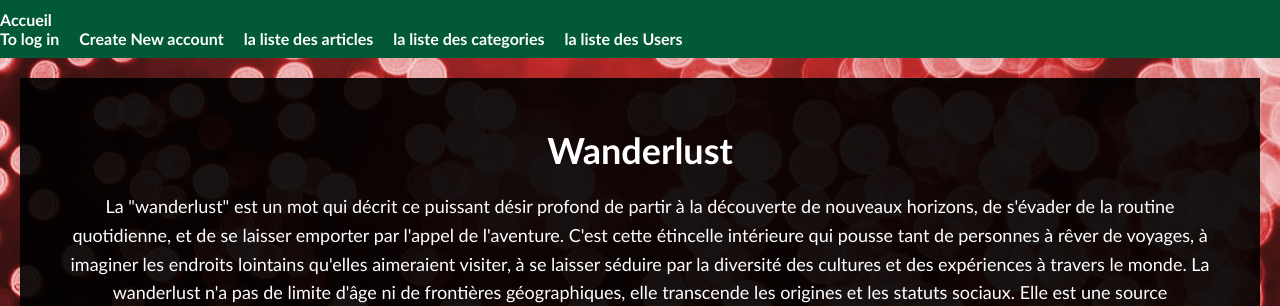
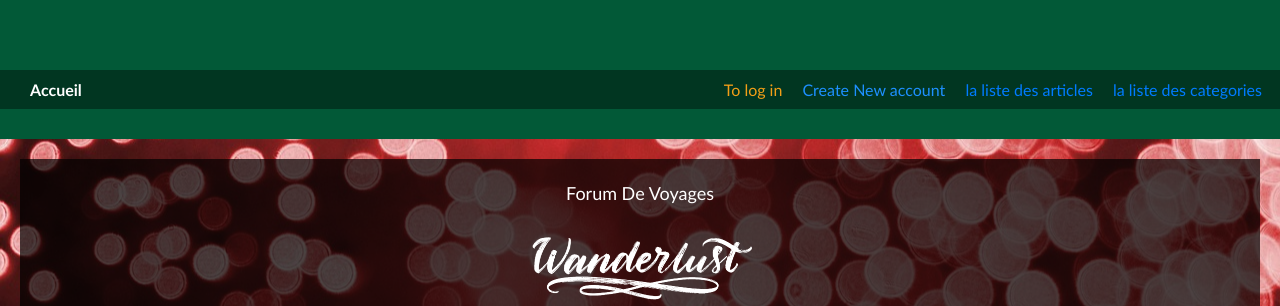
Before and after one commit to Clyde1996/Projet-fin-d-anne, a PHP site: page /klajdi_HAZIRAJ/ in a window 1280 px wide. Shown: the top 306 px of the page. Run offline with PHP 8.4, Linux system fonts and the light colour scheme; some libraries are stand-ins or nearby versions.

Commit message:
css
applique de css dans le code

```diff
--- a/public/css/style.css
+++ b/public/css/style.css
@@ -10,22 +16,51 @@
 
 
 /******************************************************************/
-/* Styles pour le corps accueil*/
+
+/***********************************************/
+/* Accueil*/
+/***********************************************/
+
 .accueil {
-    background: rgba(0,0,0,0.9);
+    width: 100%;
+    height: 35vh;
     color: #fff; /* Couleur du texte */
     text-align: center; /* Centre le texte horizontalement */
-    padding: 50px; /* Espacement intérieur pour le contenu */
+    /* background: no-repeat center/cover url('../img/istockphoto-891939670-2048x2048-transformed.jpeg'); */
+}
+
+.accueil-card{
+    width: 100%;
+    height: 35vh;
+    background:  rgba(0,0,0,0.7);
+    width: 100%;
+    height: 100%;
+
+}
+
+.wanderlust{
+    width: 18%;
 }
 
 .accueil h1 {
     font-size: 36px; /* Taille de la police du titre */
-    margin-bottom: 20px; /* Espacement sous le titre */
+    margin-bottom: 30px; /* Espacement sous le titre */
 }
 
 .accueil p {
+    padding: 20px;
     font-size: 18px; /* Taille de la police du paragraphe */
     line-height: 1.6; /* Espacement des lignes dans le paragraphe */
+    will-change: transform, opacity;
+    animation-duration: 1500ms;
+}
+
+.home-video{
+    height: 160%;
+    width: 100%;
+    object-fit: cover;
+    object-position: center center;
+    opacity: 1;
 }
 
 /* Styles pour le corps de la page */
@@ -39,26 +74,83 @@ body {
 header {
     background-color: #025937;
     color: #fff;
-    padding: 10px 0;
+    padding: 30px 0;
 }
 
-#nav-left, #nav-right {
+/***********************************************/
+/* NavBar*/
+/***********************************************/
+
+
+
+nav {
+    background: rgba(0,0,0,0.4);
+    color: #fff; /* Couleur du texte */
     display: flex;
-    align-items: center;
-}
+    justify-content: space-between;
+    padding: 10px;
+  }
 
-#nav-left a, #nav-right a {
+  #nav-left ul, #nav-right ul {
+    list-style: none;
+    padding: 0;
+    margin: 0;
+  }
+
+  #nav-left ul li, #nav-right ul li {
+    display: inline;
+    margin-right: 20px;
+  }
+
+  #nav-left ul li a, #nav-right ul li a {
+    text-decoration: none;
     color: #fff;
-    text-decoration: none;
-    margin-right: 20px;
     font-weight: bold;
-}
+    margin: 0 20px;
+  }
 
-#nav-right a:hover {
+  #nav-left ul li a:hover, #nav-right ul li a:hover {
     text-decoration: underline;
-}
+  }
 
-/* Styles pour la section principale (main) */
+
+  #nav-right a{
+    margin: 0 8px;
+  }
+
+  /* Styling pour le lien de connexion */
+  #nav-right a[href*="connexionForm"] {
+    color: #f39f18; /* Couleur orange pour le lien de connexion */
+  }
+
+  /* Styling pour le lien de création de compte */
+  #nav-right a[href*="registerForm"] {
+    color: #1e90ff; /* Couleur bleue pour le lien de création de compte */
+  }
+
+  /* Styling pour le lien de déconnexion */
+  #nav-right a[href*="logout"] {
+    color: #ff3333; /* Couleur rouge pour le lien de déconnexion */
+  }
+
+
+
+  /* Styles pour les icônes FontAwesome (le cas échéant) */
+  #nav-right .fa-brands {
+    font-size: 20px;
+    margin-right: 10px;
+  }
+
+  /* Styles pour les messages d'erreur et de succès */
+  .message {
+    padding: 10px;
+    text-align: center;
+  }
+
+/***********************************************/
+/* la section principale Main*/
+/***********************************************/
+
 
 /* background-attachment: fixed; permet de figer l'image d'arrière-plan d'un élément par rapport à la fenêtre du navigateur, créant ainsi un effet de parallaxe où l'image reste immobile pendant que le contenu de la page défile.*/
 #forum {
--- a/view/forum/listUsers.php
+++ b/view/forum/listUsers.php
@@ -18,7 +18,7 @@ foreach($users as $user){
 
 
   if ($user->hasRole("ROLE_USER")) {
-    echo "Date De Inscription D'utilisateur : ".$user->getDateInscription() ." </br> User Role : ". $user->getUsername() .  "  </br>";
+    echo "<p> Date De Inscription D'utilisateur : ".$user->getDateInscription() ." </br> User Role : ". $user->getUsername() .  "  </br> </p>";
   }
   // else{
   //   echo $user->getUsername(). " ADMIN </br>";
--- a/view/home.php
+++ b/view/home.php
@@ -1,8 +1,18 @@
+<!------------------------------------- Partie 1 ------------------------------------------>
 <div class="accueil">
-    <h1>Wanderlust</h1>
+    <div class="accueil-card">
+    <script src="script.js"></script>
 
-    <p>La "wanderlust" est un mot qui décrit ce puissant désir profond de partir à la découverte de nouveaux horizons, de s'évader de la routine quotidienne, et de se laisser emporter par l'appel de l'aventure. C'est cette étincelle intérieure qui pousse tant de personnes à rêver de voyages, à imaginer les endroits lointains qu'elles aimeraient visiter, à se laisser séduire par la diversité des cultures et des expériences à travers le monde. La wanderlust n'a pas de limite d'âge ni de frontières géographiques, elle transcende les origines et les statuts sociaux. Elle est une source inépuisable d'inspiration pour planifier des escapades passionnantes et pour embrasser l'inconnu avec enthousiasme. En somme, la wanderlust incarne l'amour profond pour l'aventure et la découverte.</p>
+        <p>Forum De Voyages</p>
+
+        <img src="./public/img/rrr.png" alt="wanderlust" class="wanderlust">
+
+        <video class="home-video"  muted loop autoplay src="https://video.wixstatic.com/video/375882_9f1a8e8b364946f38b7eb05436e76503/1080p/mp4/file.mp4"></video>
+
+        <p>Explore the forum below and find answers to all of your questions.</p>
+    </div>
 </div>
+<div id="home-login"></div>
 <p>
     <a href="index.php?ctrl=security&action=connexionForm">Se connecter</a>
     <span>&nbsp;-&nbsp;</span>
--- a/view/layout.php
+++ b/view/layout.php
@@ -7,6 +7,8 @@
     <script src="https://cdn.tiny.cloud/1/zg3mwraazn1b2ezih16je1tc6z7gwp5yd4pod06ae5uai8pa/tinymce/5/tinymce.min.js" referrerpolicy="origin"></script>
      <link rel="stylesheet" href="https://cdnjs.cloudflare.com/ajax/libs/font-awesome/6.4.0/css/all.min.css" integrity="sha512-iecdLmaskl7CVkqkXNQ/ZH/XLlvWZOJyj7Yy7tcenmpD1ypASozpmT/E0iPtmFIB46ZmdtAc9eNBvH0H/ZpiBw==" crossorigin="anonymous" referrerpolicy="no-referrer" />
     <link rel="stylesheet" href="public/css/style.css">
+    <script src="public/js/script.js"></script>
+
     <title>FORUM</title>
 </head>
 <body>
@@ -23,37 +25,43 @@
 
                 <nav>
                     <div id="nav-left">
-                        <a href="http://localhost/klajdi_HAZIRAJ/wanderlust/Projet-fin-d-anne/">Accueil</a>
+                        <ul>
+                        <li><a href="http://localhost/klajdi_HAZIRAJ/wanderlust/Projet-fin-d-anne/">Accueil</a></li>
                         <?php
                         if(App\Session::isAdmin()){
                              ?>
-                            <a href="index.php?ctrl=home&action=users">Voir la liste des gens</a> <!---->
+                            <li><a href="index.php?ctrl=forum&action=listUsers">la liste des Users</a></li> <!---->
 
                              <?php
                         }
                         ?>
+                        </ul>
                     </div>
 
+
+
                     <div id="nav-right">
+
+
                     <?php
 
                         if(App\Session::getUser()){
                         ?>
-                            <a href="index.php">Accueil</a>
-                                <a href="index.php?ctrl=security&action=viewProfile">Profile</a>
-                                <a href="index.php?ctrl=forum&action=listCategories">Liste des Catégories</a>
-                                <a href="index.php?ctrl=security&action=logout">Déconnexion</a>
+                                <ul>
+                                    <li><a href="index.php">Accueil</a></li>
+                                    <li><a href="index.php?ctrl=security&action=viewProfile">Profile</a></li>
+                                    <li><a href="index.php?ctrl=forum&action=listCategories">Liste des Catégories</a></li>
+                                    <li><a href="index.php?ctrl=security&action=logout">Déconnexion</a></li>
+                                </ul>
                             <?php
                         }
                         else{
                             ?>
 
-                             <a href="index.php?ctrl=security&action=connexionForm">To log in</a>
-                             <a href="index.php?ctrl=security&action=registerForm">Create New account</a>
-                             <a href="index.php?ctrl=forum&action=listArticles">la liste des articles</a>
-                             <a href="index.php?ctrl=forum&action=listCategories">la liste des categories</a>
-                             <a href="index.php?ctrl=forum&action=listUsers">la liste des Users</a>
-
+                                <a href="index.php?ctrl=security&action=connexionForm">To log in</a>
+                                <a href="index.php?ctrl=security&action=registerForm">Create New account</a>
+                                <a href="index.php?ctrl=forum&action=listArticles">la liste des articles</a>
+                                <a href="index.php?ctrl=forum&action=listCategories">la liste des categories</a>
 
                         <?php
                         }
@@ -69,8 +77,16 @@
             </main>
         </div>
         <footer>
-            <p>&copy; 2020 - Forum CDA - <a href="/home/forumRules.html">Règlement du forum</a> - <a href="">Mentions légales</a></p>
+            <p>&copy; 2023 - Clyde's Forum  - <a href="/home/forumRules.html">Règlement du forum</a> - <a href="">Mentions légales</a></p>
             <!--<button id="ajaxbtn">Surprise en Ajax !</button> -> cliqué <span id="nbajax">0</span> fois-->
+
+
+            <div id="section1-social-medias">
+                <a class="fa-brands fa-instagram" href="https://www.instagram.com/"></a>
+                <a class="fa-brands fa-twitter" href="https://twitter.com/"></a>
+                <a class="fa-brands fa-facebook" href="https://fr-fr.facebook.com/"></a>
+            </div>
+
         </footer>
     </div>
     <script
--- a/view/security/viewProfile.php
+++ b/view/security/viewProfile.php
@@ -5,6 +5,7 @@ $user = $result["data"]["user"];
 
 ?>
 
+<div class="profil">
 
     <h2><i><?= App\Session::getUser()->getUsername() ?></i></h2>
 
@@ -21,3 +22,6 @@ if (App\Session::getUser()->hasRole("ROLE_USER")) {
     <p>Role : Administrator</p>
     <?php
     }
+
+    ?>
+</div>
```
Also changed, not shown: other parts of public/css/style.css (+104 -6 lines), model/entities/Category.php (+14 -0 lines), model/entities/User.php (+13 -0 lines), public/js/script.js (added, +56 -0 lines), view/forum/listCategories.php (+20 -10 lines), public/img/istockphoto-891939670-2048x2048-transformed.jpeg (added), public/img/rrr.png (added). Lines whose indentation alone changed are shown as unchanged.
